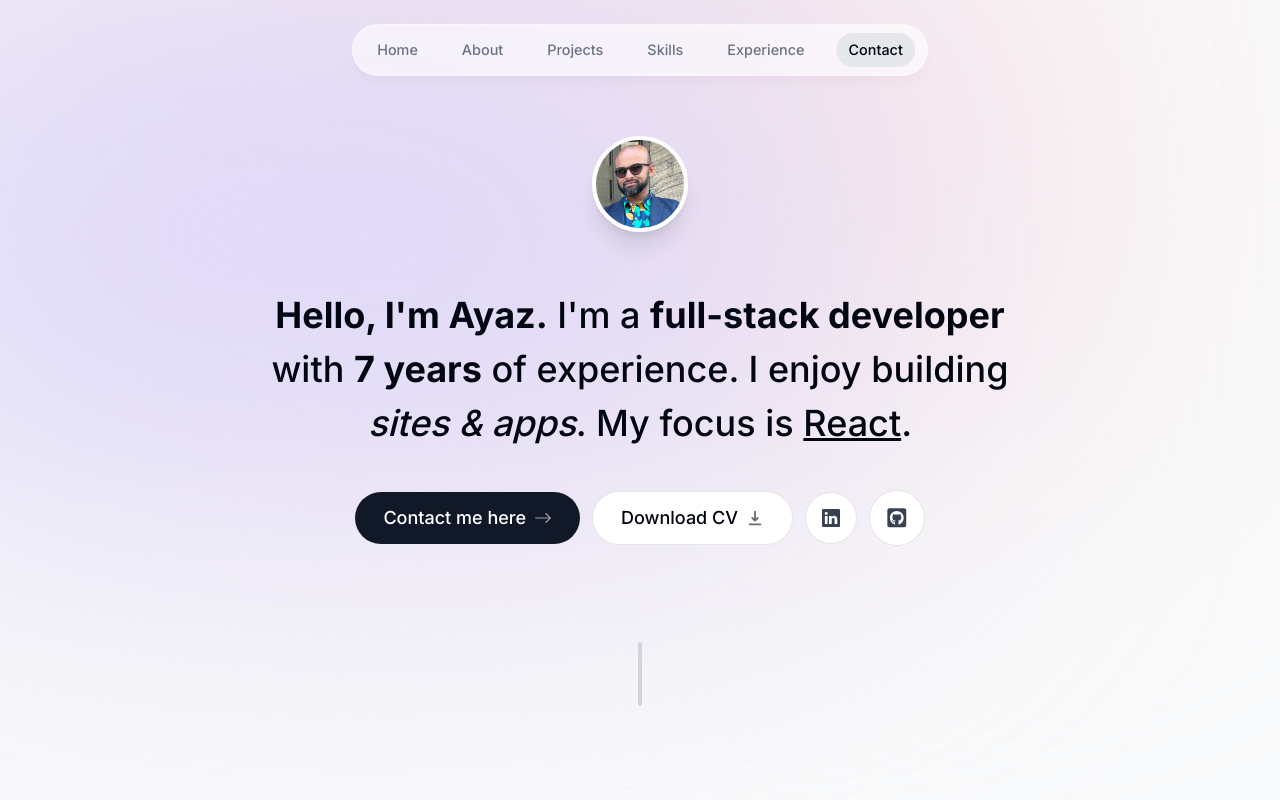
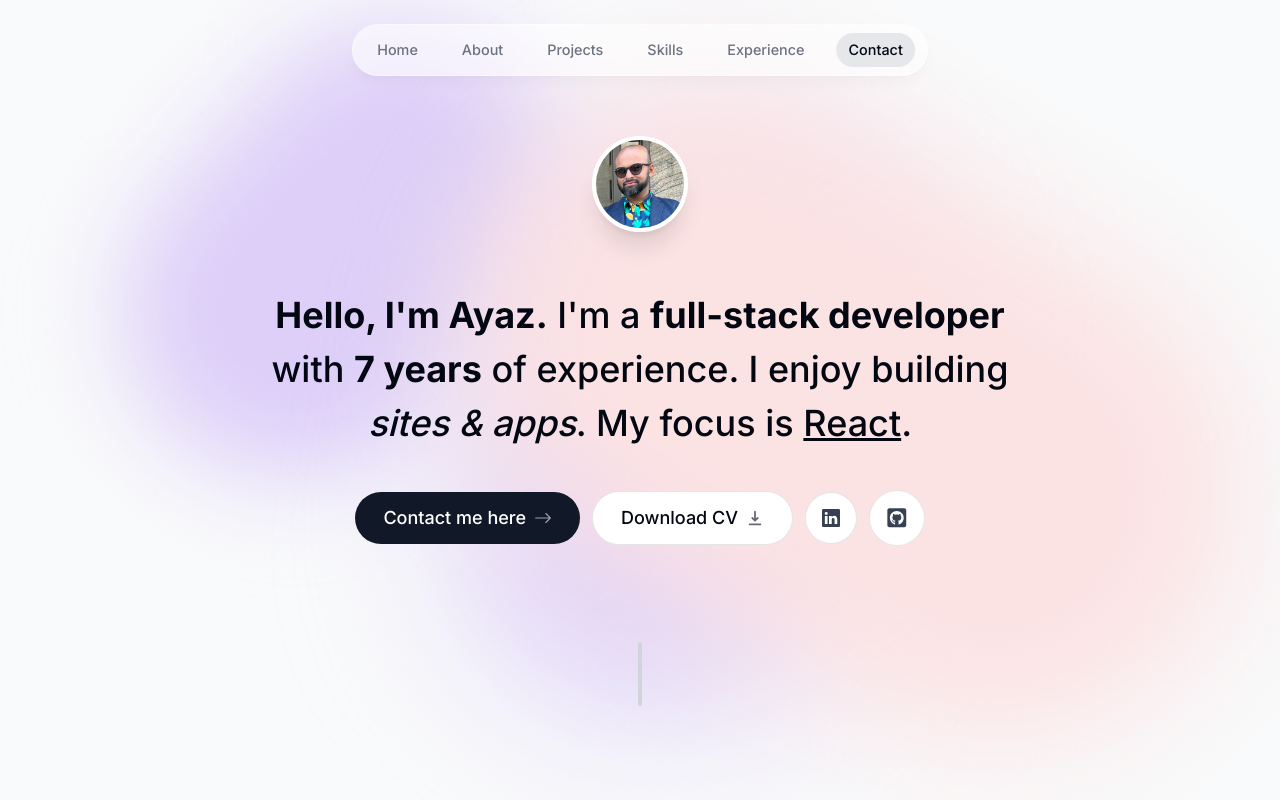
Before and after one commit to Ayaz2589/portfolio-wife, a Next.js app: page / in a window 1280 px wide. Shown: the top 800 px of the page. Built offline with nearby package versions, Linux system fonts and the light colour scheme.

Commit message:
update theme

```diff
--- a/app/layout.tsx
+++ b/app/layout.tsx
@@ -2,6 +2,7 @@ import "./globals.css";
 import { Inter } from "next/font/google";
 import { Header } from "@/components";
 import { ActiveSectionContextProvider } from "@/context";
+import { BackgroundAnimation } from "@/components";
 
 const inter = Inter({ subsets: ["latin"] });
 
@@ -18,8 +19,9 @@ export default function RootLayout({
   return (
     <html lang="en" className="!scroll-smooth">
       <body className={`${inter.className} bg-gray-50 text-gray-950 relative`}>
-        <div className="bg-[#fbe2e3] absolute top-[-6rem] -z-10 right-[11rem] h-[31.25rem] w-[31.25rem] rounded-full blur-[10rem] sm:w-[68.75rem] dark:bg-[#d3a1a2]"></div>
-        <div className="bg-[#dbd7fb] absolute top-[-1rem] -z-10 left-[-35rem] h-[31.25rem] w-[50rem] rounded-full blur-[10rem] sm:w-[68.75rem] md:left-[-33rem] lg:left-[-28rem] xl:left-[-15rem] 2xl:left-[-5rem] dark:bg-[#a09dc8]"></div>
+        <BackgroundAnimation />
+        {/* <div className="bg-[#fbe2e3] absolute top-[-6rem] -z-10 right-[11rem] h-[31.25rem] w-[31.25rem] rounded-full blur-[10rem] sm:w-[68.75rem] dark:bg-[#d3a1a2]"></div> */}
+        {/* <div className="bg-[#dbd7fb] absolute top-[-1rem] -z-10 left-[-35rem] h-[31.25rem] w-[50rem] rounded-full blur-[10rem] sm:w-[68.75rem] md:left-[-33rem] lg:left-[-28rem] xl:left-[-15rem] 2xl:left-[-5rem] dark:bg-[#a09dc8]"></div> */}
         <ActiveSectionContextProvider>
           <Header />
           {children}
--- a/components/about-me/index.tsx
+++ b/components/about-me/index.tsx
@@ -11,7 +11,7 @@ export default function AboutMe() {
   return (
     <motion.section
       ref={ref}
-      className="mb-28 max-w-[45rem] text-center leading-8 sm:leading-10 sm:mb-40 p-5 scroll-mt-28"
+      className="mb-28 max-w-[45rem] text-center leading-8 sm:leading-10 sm:mb-40 p-5 scroll-mt-28 "
       initial={{ opacity: 0, y: 100 }}
       animate={{ opacity: 1, y: 0 }}
       transition={{ delay: 0.175 }}
--- /dev/null
+++ b/components/background-animation/index.tsx
@@ -0,0 +1,26 @@
+"use client";
+
+import React from "react";
+import { motion } from "framer-motion";
+
+export default function BackgroundAnimation() {
+  return (
+    <div>
+      <motion.div
+        className="bg-[#ddcff8] fixed -z-10 left-[11rem] h-[31.25rem] w-[21.25rem] rounded-full blur-[3rem] dark:bg-[#d3bfe6]"
+        animate={{ rotate: 180 }}
+        transition={{ repeat: Infinity, duration: 5, ease: "easeInOut" }}
+      ></motion.div>
+      <motion.div
+        className="bg-[#ddcff8] fixed -z-10 left-[25rem] h-[24.25rem] w-[35.25rem] top-[15rem] rounded-full blur-[5rem] dark:bg-[#678cdb]"
+        animate={{ rotate: -180 }}
+        transition={{ repeat: Infinity, duration: 15, ease: "easeInOut" }}
+      ></motion.div>
+      <motion.div
+        className="bg-[#fbe2e3] fixed top-[0rem] -z-10 right-[11rem] h-[51.25rem] w-[31.25rem] rounded-full blur-[4rem] dark:bg-[#d3a1a2]"
+        animate={{ rotate: 180 }}
+        transition={{ repeat: Infinity, duration: 10, ease: "linear" }}
+      ></motion.div>
+    </div>
+  );
+}
--- a/components/experience/index.tsx
+++ b/components/experience/index.tsx
@@ -69,12 +69,12 @@ function TimelineCard({ value }: { value: any }) {
           {value.icon}
         </h1>
       </div>
-      <div className="w-full order-1 bg-white border border-black/[0.1] rounded-xl sm:w-5/12 px-6 py-4 text-left min-h-[10rem] text-gray-600 mb-4 sm:mb-0">
+      <div className="w-full order-1 bg-white/70 border border-black/[0.1] rounded-xl sm:w-5/12 px-6 py-4 text-left min-h-[10rem] text-gray-600 mb-4 sm:mb-0">
         <h3 className="text-lg text-gray-800 font-semibold">{value.title}</h3>
         <h4 className="text-sm text-gray-800 mb-2">{value.company}</h4>
         <p className="text-xs">{value.location}</p>
         <p className="text-xs">{value.date}</p>
-        <hr className="my-3 h-[1px] border-t-0 bg-gray-200 opacity-100 dark:opacity-50" />
+        <hr className="my-3 h-[1px] border-t-0 bg-gray-300 opacity-100 dark:opacity-50" />
         <p className="text-sm py-3 leading-6">{value.description}</p>
       </div>
     </>
--- a/components/index.ts
+++ b/components/index.ts
@@ -8,3 +8,4 @@ export { default as Project } from "./projects/project";
 export { default as Skills } from "./skills";
 export { default as Experience } from "./experience";
 export { default as Contact } from "./contact";
+export { default as BackgroundAnimation } from "./background-animation";
--- a/components/projects/project.tsx
+++ b/components/projects/project.tsx
@@ -26,7 +26,7 @@ export default function Project({
       style={{ scale, opacity }}
       className="mb-3 sm:mb-8 last:mb-0"
     >
-      <section className="bg-gray-100 max-w-[22rem] sm:max-w-[42rem] border border-black/5 overflow-hidden sm:pr-8 relative sm:h-[20rem] hover:bg-gray-200 transition group-even:pl-8 rounded-xl">
+      <section className="bg-gray-100/60 max-w-[22rem] sm:max-w-[42rem] border border-black/5 overflow-hidden sm:pr-8 relative sm:h-[20rem] hover:bg-gray-200 transition group-even:pl-8 rounded-xl">
         <div className="pt-4 pb-7 px-5 sm:pl-10 sm:pr-2 sm:pt-10 sm:max-w-[50%] flex flex-col h-full group-even:ml-[18rem]">
           <h3 className="text-2xl text-left font-semibold">{title}</h3>
           <p className="mt-2 leading-relaxed text-gray-700">{description}</p>
--- a/components/skills/index.tsx
+++ b/components/skills/index.tsx
@@ -28,7 +28,7 @@ export default function Skills() {
         {skills.map((skill, index) => (
           <motion.li
             key={index}
-            className="bg-white border border-black/[0.1] rounded-xl px-5 py-3"
+            className="bg-white/70 border border-black/[0.1] rounded-xl px-5 py-3"
             variants={fadeInAnimation}
             initial="initial"
             whileInView="animate"
```
